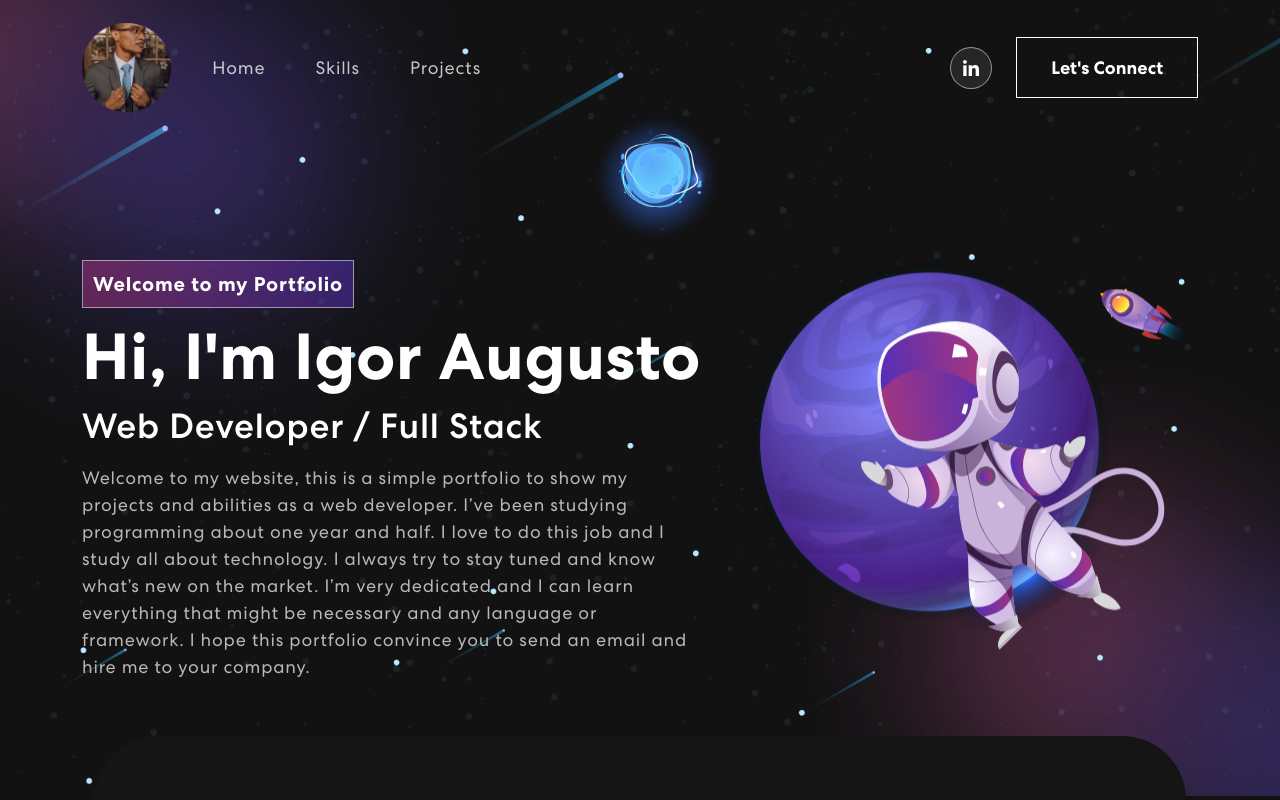
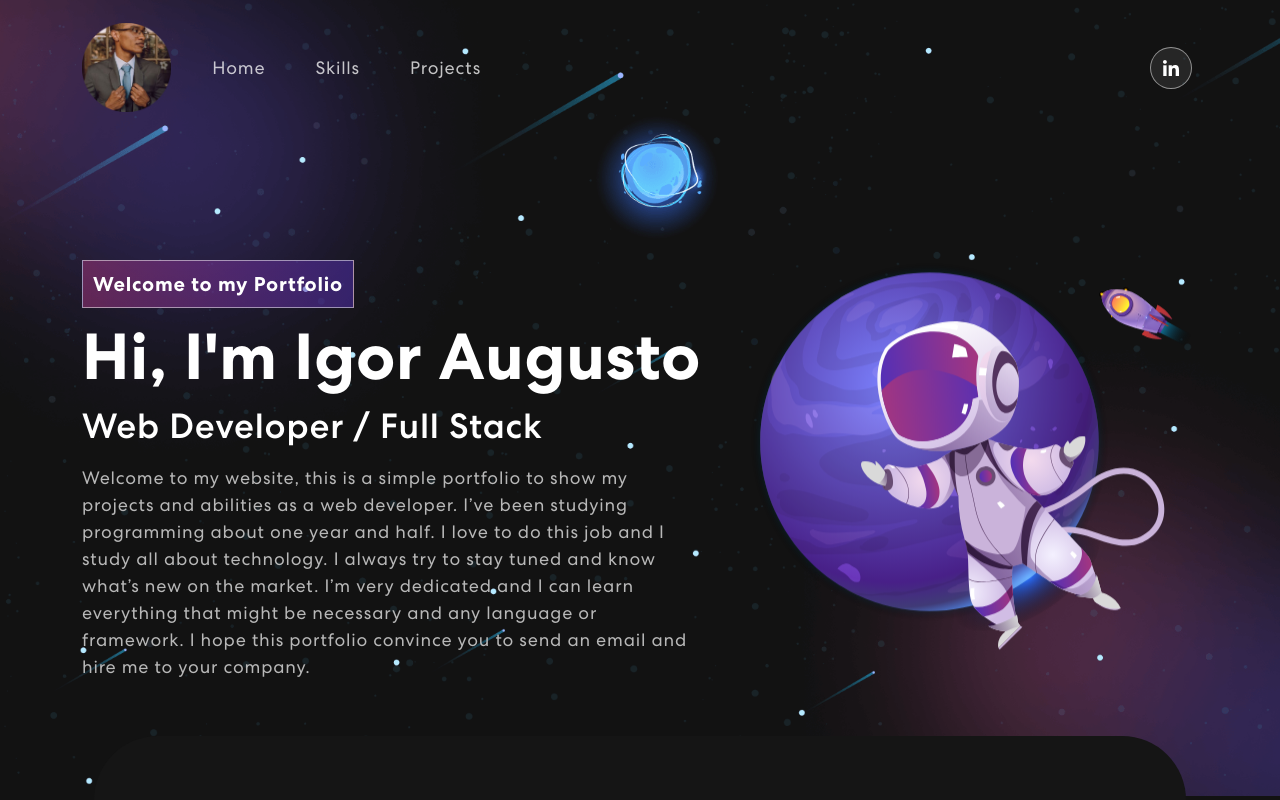
Before and after one commit to IgorAugussto/Personal-Portfolio, a React (Create React App) app: page / in a window 1280 px wide. Shown: the top 800 px of the page. Built offline with nearby package versions, Linux system fonts and the light colour scheme.

Commit message:
Button Let's Connect deleted

```diff
--- a/src/components/NavBar.js
+++ b/src/components/NavBar.js
@@ -51,11 +51,6 @@ export const NavBar = () => {
                         <div className='social-icon'>
                             <a href="http://www.linkedin.com/in/igor-augusto-5353a8191" target="_blank" rel="noreferrer"><img src={navIcon1} alt="Linkedin" /></a>
                         </div>
-                        <a href="http://mailto:igor-augustofc@hotmail.com" target="_blank" rel="noreferrer">
-                            <button className="vvd">
-                                <span>Let's Connect</span>
-                            </button>
-                        </a>
                     </span>
                 </Navbar.Collapse>
             </Container>
```
